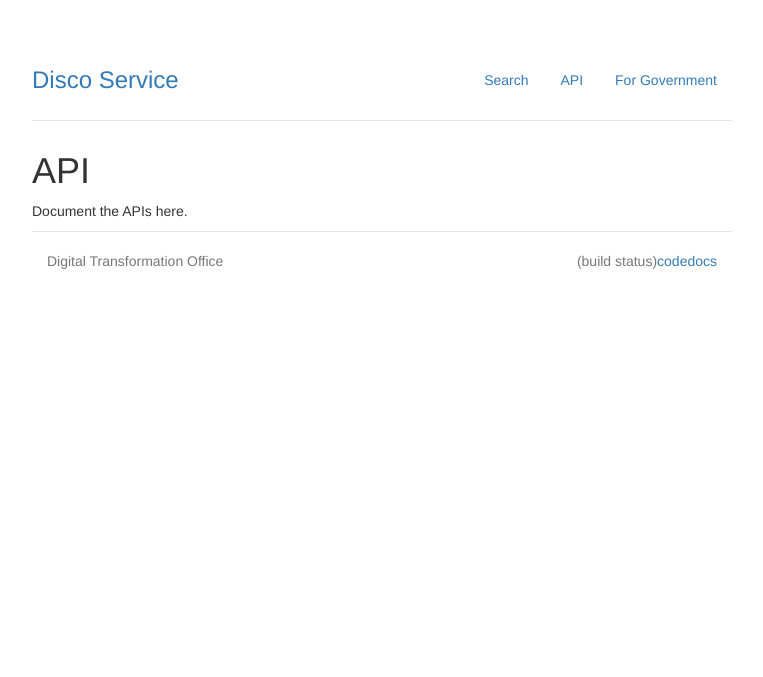
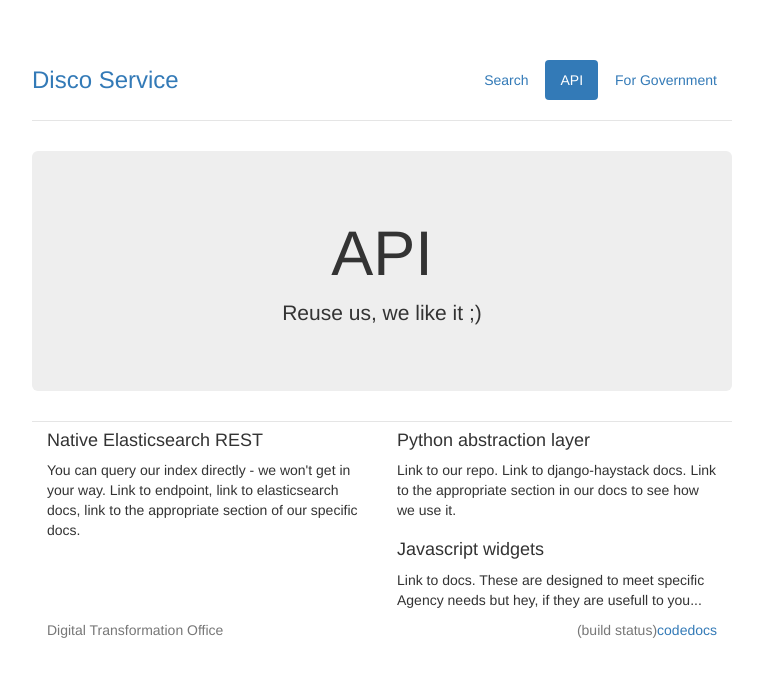
Before and after one commit to AusDTO/disco_layer, a Django app: template disco_service/spiderbucket/templates/api/index.html in a window 1280 px wide. Shown: the top 677 px of the page, without its empty margins (258-1021 px from the left). Run offline with Django 3.2, Linux system fonts and the light colour scheme; the template is opened without the code that fills it, so the values that code supplies are empty; some libraries are stand-ins or nearby versions.

Commit message:
refactor pages

```diff
--- a/disco_service/spiderbucket/templates/api/index.html
+++ b/disco_service/spiderbucket/templates/api/index.html
@@ -1,8 +1,40 @@
 {% extends "normal_base.html" %}{% load staticfiles %}
+
+{% block api_section %}active{% endblock %}
 
 {% block title %}API{% endblock %}
 
 {% block content %}
+       <div class="jumbotron">
           <h1>{% block heading %}API{% endblock %}</h1>
-          <p>Document the APIs here.</p>
+          <p class="lead">Reuse us, we like it ;)</p>
+        </div>
+        <div class="row-marketing">
+          <div class="col-lg-6">
+            <h4>Native Elasticsearch REST</h4>
+            <p>
+              You can query our index directly - we won't get in your way.
+	      Link to endpoint, link to elasticsearch docs, link to the
+	      appropriate section of our specific docs.
+            </p>
+          </div>
+          <div class="col-lg-6">
+            <h4>Python abstraction layer</h4>
+            <p>
+	      Link to our repo.
+	      Link to django-haystack docs.
+	      Link to the appropriate section in our docs to see how we use it.
+	    </p>
+	  </div>
+	  <div class="col-lg-6">
+	    <h4>Javascript widgets</h4>
+	    <p>
+              Link to docs.
+	      These are designed to meet specific Agency needs but hey,
+	      if they are usefull to you...
+            </p>
+          </div>
+        </div>
+
+
 {% endblock %}
--- a/disco_service/spiderbucket/templates/base.html
+++ b/disco_service/spiderbucket/templates/base.html
@@ -18,9 +18,9 @@
       <div class="header clearfix">
         <nav>
           <ul class="nav nav-pills pull-right">
-            <li role="presentation"><a href="{% url "search" %}">Search</a></li>
-            <li role="presentation"><a href="{% url "api" %}">API</a></li>
-            <li role="presentation"><a href="{% url "for_gov" %}">For Government</a></li>
+            <li role="presentation" class="{% block search_section %}{% endblock %}"><a href="{% url "search" %}">Search</a></li>
+            <li role="presentation" class="{% block api_section %}{% endblock %}"><a href="{% url "api" %}">API</a></li>
+            <li role="presentation" class="{% block forgov_section %}{% endblock %}"><a href="{% url "for_gov" %}">For Government</a></li>
           </ul>
         </nav>
         <h3 class="text-muted"><a href="{% url "home" %}">Disco Service</a></h3>
--- a/disco_service/spiderbucket/templates/index.html
+++ b/disco_service/spiderbucket/templates/index.html
@@ -6,12 +6,6 @@
         <div class="jumbotron">
           <p><img src="{% static 'discobotface.jpg' %}" alt="Hi!" /></p>
 	  <h1>{% block heading %}Disco(very) Service{% endblock %}</h1>
-	  <div>
-	    <a
-	       class="pull-right btn btn-success"
-	       href="{% url "about_search" %}"
-	       role="button">Learn more</a>
-	  </div>
 	</div>
 
 {% endblock %}
```
Also changed, not shown: disco_service/spiderbucket/templates/for_gov/index.html (+26 -1 lines), disco_service/spiderbucket/templates/search/search.html (+43 -3 lines).
